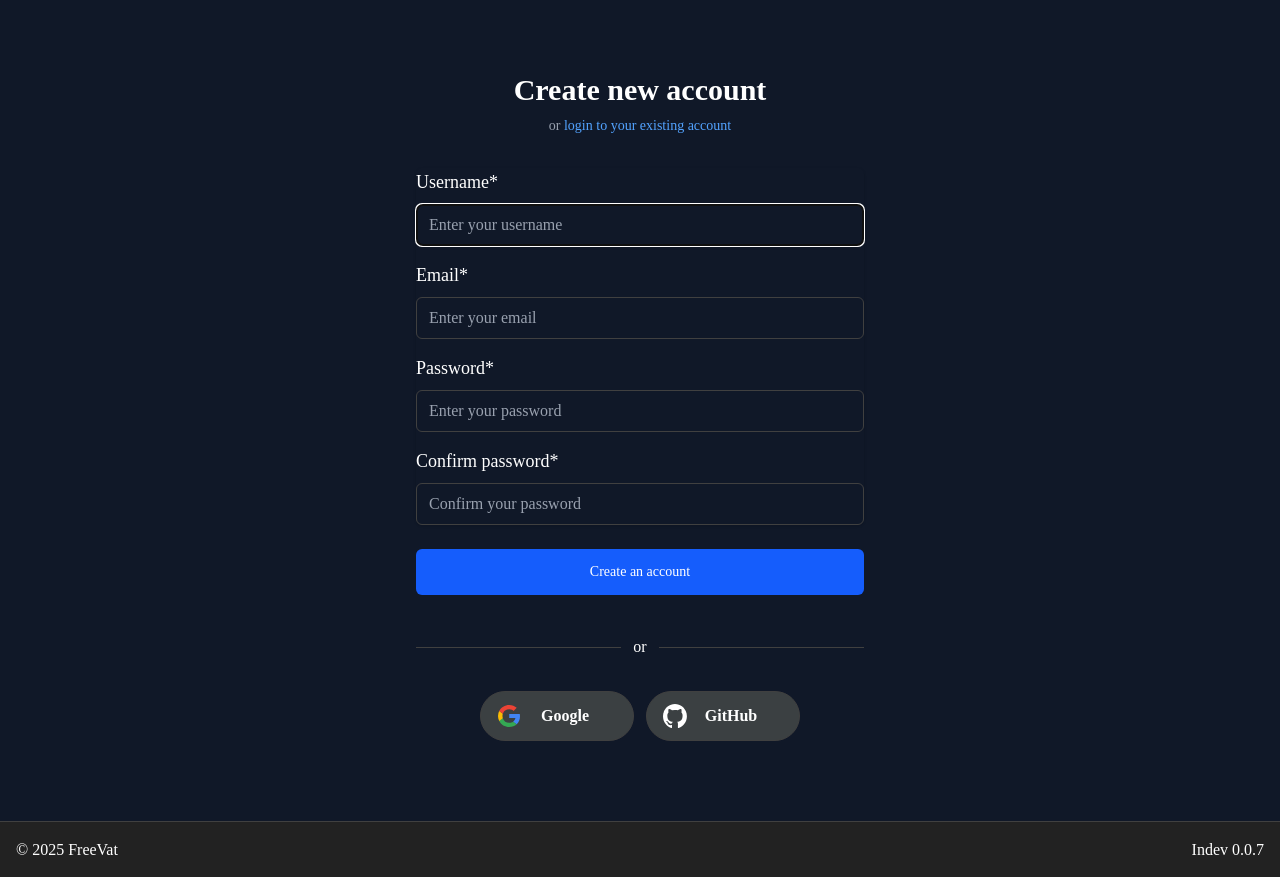
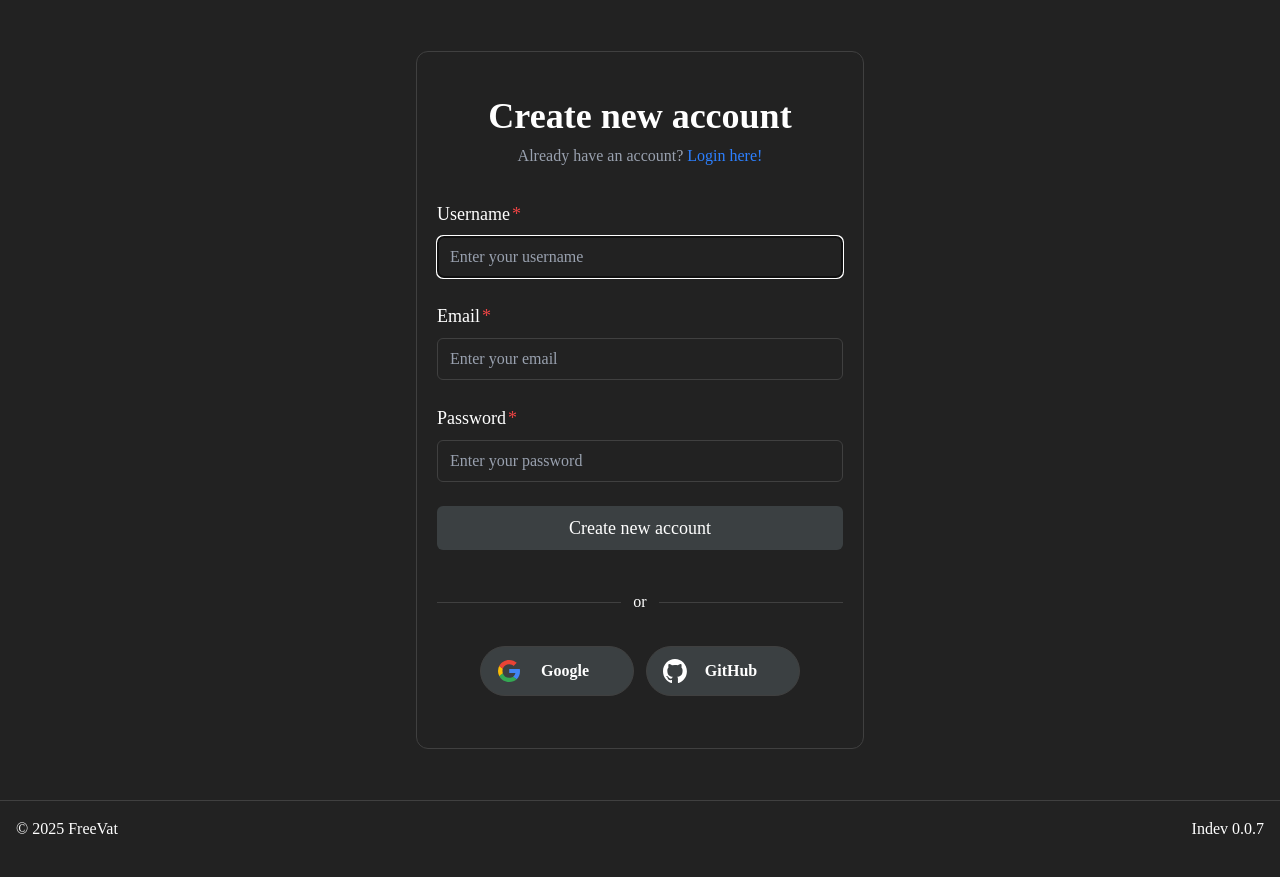
Before and after one commit to PanVat/FreeVat, a Django app: template templates/users/register.html in a window 1280 px wide. Shown: the part 110-987 px from the top of the page. After the commit the page ends 944 px from the top, so only its background shows below. Run offline with Django 5.2, Linux system fonts and the light colour scheme; the template is opened without the code that fills it: values that come from a table or form of the project are taken from there, others are empty; some libraries are stand-ins or nearby versions; some web fonts are replaced.

Commit message:
Dokončení stylování uživatelských formulářů

```diff
--- a/static/css/tailwind/dist/styles.css
+++ b/static/css/tailwind/dist/styles.css
@@ -10,24 +10,13 @@
     --color-red-100: oklch(93.6% 0.032 17.717);
     --color-red-700: oklch(50.5% 0.213 27.518);
     --color-red-900: oklch(39.6% 0.141 25.723);
-    --color-green-100: oklch(96.2% 0.044 156.743);
-    --color-green-500: oklch(72.3% 0.219 149.579);
-    --color-green-600: oklch(62.7% 0.194 149.214);
-    --color-green-700: oklch(52.7% 0.154 150.069);
-    --color-green-900: oklch(39.3% 0.095 152.535);
-    --color-blue-300: oklch(80.9% 0.105 251.813);
-    --color-blue-400: oklch(70.7% 0.165 254.624);
     --color-blue-500: oklch(62.3% 0.214 259.815);
     --color-blue-600: oklch(54.6% 0.245 262.881);
     --color-blue-700: oklch(48.8% 0.243 264.376);
-    --color-indigo-500: oklch(58.5% 0.233 277.117);
-    --color-indigo-600: oklch(51.1% 0.262 276.966);
-    --color-indigo-700: oklch(45.7% 0.24 277.023);
     --color-purple-800: oklch(43.8% 0.218 303.724);
     --color-gray-100: oklch(96.7% 0.003 264.542);
     --color-gray-300: oklch(87.2% 0.01 258.338);
     --color-gray-400: oklch(70.7% 0.022 261.325);
-    --color-gray-500: oklch(55.1% 0.027 264.364);
     --color-gray-700: oklch(37.3% 0.034 259.733);
     --color-gray-800: oklch(27.8% 0.033 256.848);
     --color-gray-900: oklch(21% 0.034 264.665);
@@ -44,8 +33,6 @@
     --text-lg--line-height: calc(1.75 / 1.125);
     --text-xl: 1.25rem;
     --text-xl--line-height: calc(1.75 / 1.25);
-    --text-3xl: 1.875rem;
-    --text-3xl--line-height: calc(2.25 / 1.875);
     --text-4xl: 2.25rem;
     --text-4xl--line-height: calc(2.5 / 2.25);
     --font-weight-medium: 500;
@@ -217,9 +204,6 @@
   .visible {
     visibility: visible;
   }
-  .relative {
-    position: relative;
-  }
   .static {
     position: static;
   }
@@ -241,20 +225,11 @@
       max-width: 96rem;
     }
   }
-  .mt-2 {
-    margin-top: calc(var(--spacing) * 2);
-  }
   .mt-4 {
     margin-top: calc(var(--spacing) * 4);
   }
-  .mt-6 {
-    margin-top: calc(var(--spacing) * 6);
-  }
   .mt-8 {
     margin-top: calc(var(--spacing) * 8);
-  }
-  .mb-1 {
-    margin-bottom: calc(var(--spacing) * 1);
   }
   .mb-2 {
     margin-bottom: calc(var(--spacing) * 2);
@@ -274,14 +249,8 @@
   .table {
     display: table;
   }
-  .min-h-screen {
-    min-height: 100vh;
-  }
   .w-full {
     width: 100%;
-  }
-  .max-w-md {
-    max-width: var(--container-md);
   }
   .flex-grow {
     flex-grow: 1;
@@ -298,13 +267,6 @@
   .justify-center {
     justify-content: center;
   }
-  .-space-y-px {
-    :where(& > :not(:last-child)) {
-      --tw-space-y-reverse: 0;
-      margin-block-start: calc(-1px * var(--tw-space-y-reverse));
-      margin-block-end: calc(-1px * calc(1 - var(--tw-space-y-reverse)));
-    }
-  }
   .space-y-4 {
     :where(& > :not(:last-child)) {
       --tw-space-y-reverse: 0;
@@ -317,13 +279,6 @@
       --tw-space-y-reverse: 0;
       margin-block-start: calc(calc(var(--spacing) * 6) * var(--tw-space-y-reverse));
       margin-block-end: calc(calc(var(--spacing) * 6) * calc(1 - var(--tw-space-y-reverse)));
-    }
-  }
-  .space-y-8 {
-    :where(& > :not(:last-child)) {
-      --tw-space-y-reverse: 0;
-      margin-block-start: calc(calc(var(--spacing) * 8) * var(--tw-space-y-reverse));
-      margin-block-end: calc(calc(var(--spacing) * 8) * calc(1 - var(--tw-space-y-reverse)));
     }
   }
   .space-x-4 {
@@ -339,9 +294,6 @@
   .rounded-lg {
     border-radius: var(--radius-lg);
   }
-  .rounded-md {
-    border-radius: var(--radius-md);
-  }
   .border {
     border-style: var(--tw-border-style);
     border-width: 1px;
@@ -350,29 +302,11 @@
     border-style: var(--tw-border-style);
     border-width: 2px;
   }
-  .border-green-700 {
-    border-color: var(--color-green-700);
-  }
   .border-red-700 {
     border-color: var(--color-red-700);
   }
-  .border-transparent {
-    border-color: transparent;
-  }
   .bg-blue-600 {
     background-color: var(--color-blue-600);
-  }
-  .bg-gray-900 {
-    background-color: var(--color-gray-900);
-  }
-  .bg-green-600 {
-    background-color: var(--color-green-600);
-  }
-  .bg-green-900 {
-    background-color: var(--color-green-900);
-  }
-  .bg-indigo-600 {
-    background-color: var(--color-indigo-600);
   }
   .bg-red-900 {
     background-color: var(--color-red-900);
@@ -389,16 +323,6 @@
   .py-3 {
     padding-block: calc(var(--spacing) * 3);
   }
-  .py-12 {
-    padding-block: calc(var(--spacing) * 12);
-  }
-  .text-center {
-    text-align: center;
-  }
-  .text-3xl {
-    font-size: var(--text-3xl);
-    line-height: var(--tw-leading, var(--text-3xl--line-height));
-  }
   .text-base {
     font-size: var(--text-base);
     line-height: var(--tw-leading, var(--text-base--line-height));
@@ -411,33 +335,13 @@
     font-size: var(--text-sm);
     line-height: var(--tw-leading, var(--text-sm--line-height));
   }
-  .text-xl {
-    font-size: var(--text-xl);
-    line-height: var(--tw-leading, var(--text-xl--line-height));
-  }
   .font-bold {
     --tw-font-weight: var(--font-weight-bold);
     font-weight: var(--font-weight-bold);
   }
-  .font-extrabold {
-    --tw-font-weight: var(--font-weight-extrabold);
-    font-weight: var(--font-weight-extrabold);
-  }
   .font-medium {
     --tw-font-weight: var(--font-weight-medium);
     font-weight: var(--font-weight-medium);
-  }
-  .text-blue-400 {
-    color: var(--color-blue-400);
-  }
-  .text-gray-400 {
-    color: var(--color-gray-400);
-  }
-  .text-gray-700 {
-    color: var(--color-gray-700);
-  }
-  .text-green-100 {
-    color: var(--color-green-100);
   }
   .text-red-100 {
     color: var(--color-red-100);
@@ -448,19 +352,9 @@
   .underline {
     text-decoration-line: underline;
   }
-  .placeholder-gray-300 {
-    &::placeholder {
-      color: var(--color-gray-300);
-    }
-  }
   .placeholder-gray-400 {
     &::placeholder {
       color: var(--color-gray-400);
-    }
-  }
-  .placeholder-gray-500 {
-    &::placeholder {
-      color: var(--color-gray-500);
     }
   }
   .shadow {
@@ -470,10 +364,6 @@
   .shadow\! {
     --tw-shadow: 0 1px 3px 0 var(--tw-shadow-color, rgb(0 0 0 / 0.1)), 0 1px 2px -1px var(--tw-shadow-color, rgb(0 0 0 / 0.1)) !important;
     box-shadow: var(--tw-inset-shadow), var(--tw-inset-ring-shadow), var(--tw-ring-offset-shadow), var(--tw-ring-shadow), var(--tw-shadow) !important;
-  }
-  .shadow-sm {
-    --tw-shadow: 0 1px 3px 0 var(--tw-shadow-color, rgb(0 0 0 / 0.1)), 0 1px 2px -1px var(--tw-shadow-color, rgb(0 0 0 / 0.1));
-    box-shadow: var(--tw-inset-shadow), var(--tw-inset-ring-shadow), var(--tw-ring-offset-shadow), var(--tw-ring-shadow), var(--tw-shadow);
   }
   .outline {
     outline-style: var(--tw-outline-style);
@@ -486,15 +376,6 @@
   .filter {
     filter: var(--tw-blur,) var(--tw-brightness,) var(--tw-contrast,) var(--tw-grayscale,) var(--tw-hue-rotate,) var(--tw-invert,) var(--tw-saturate,) var(--tw-sepia,) var(--tw-drop-shadow,);
   }
-  .transition {
-    transition-property: color, background-color, border-color, outline-color, text-decoration-color, fill, stroke, --tw-gradient-from, --tw-gradient-via, --tw-gradient-to, opacity, box-shadow, transform, translate, scale, rotate, filter, -webkit-backdrop-filter, backdrop-filter, display, content-visibility, overlay, pointer-events;
-    transition-timing-function: var(--tw-ease, var(--default-transition-timing-function));
-    transition-duration: var(--tw-duration, var(--default-transition-duration));
-  }
-  .duration-200 {
-    --tw-duration: 200ms;
-    transition-duration: 200ms;
-  }
   .hover\:bg-blue-700 {
     &:hover {
       @media (hover: hover) {
@@ -502,73 +383,9 @@
       }
     }
   }
-  .hover\:bg-green-700 {
-    &:hover {
-      @media (hover: hover) {
-        background-color: var(--color-green-700);
-      }
-    }
-  }
-  .hover\:bg-indigo-700 {
-    &:hover {
-      @media (hover: hover) {
-        background-color: var(--color-indigo-700);
-      }
-    }
-  }
-  .hover\:text-blue-300 {
-    &:hover {
-      @media (hover: hover) {
-        color: var(--color-blue-300);
-      }
-    }
-  }
-  .focus\:ring-2 {
-    &:focus {
-      --tw-ring-shadow: var(--tw-ring-inset,) 0 0 0 calc(2px + var(--tw-ring-offset-width)) var(--tw-ring-color, currentcolor);
-      box-shadow: var(--tw-inset-shadow), var(--tw-inset-ring-shadow), var(--tw-ring-offset-shadow), var(--tw-ring-shadow), var(--tw-shadow);
-    }
-  }
-  .focus\:ring-blue-500 {
-    &:focus {
-      --tw-ring-color: var(--color-blue-500);
-    }
-  }
-  .focus\:ring-green-500 {
-    &:focus {
-      --tw-ring-color: var(--color-green-500);
-    }
-  }
-  .focus\:ring-indigo-500 {
-    &:focus {
-      --tw-ring-color: var(--color-indigo-500);
-    }
-  }
-  .focus\:ring-offset-2 {
-    &:focus {
-      --tw-ring-offset-width: 2px;
-      --tw-ring-offset-shadow: var(--tw-ring-inset,) 0 0 0 var(--tw-ring-offset-width) var(--tw-ring-offset-color);
-    }
-  }
-  .focus\:outline-none {
-    &:focus {
-      --tw-outline-style: none;
-      outline-style: none;
-    }
-  }
   .sm\:inline {
     @media (width >= 40rem) {
       display: inline;
-    }
-  }
-  .sm\:px-6 {
-    @media (width >= 40rem) {
-      padding-inline: calc(var(--spacing) * 6);
-    }
-  }
-  .lg\:px-8 {
-    @media (width >= 64rem) {
-      padding-inline: calc(var(--spacing) * 8);
     }
   }
 }
@@ -896,6 +713,10 @@
 .custom-input-border {
   border-radius: var(--radius-md);
   border: 1px solid #404040 !important;
+}
+.asteriskField {
+  color: #ef4444;
+  margin-left: 2px;
 }
 .form-extra-options {
   display: flex;
--- a/static/css/tailwind/src/users/form.css
+++ b/static/css/tailwind/src/users/form.css
@@ -34,6 +34,12 @@
     border: 1px solid #404040 !important;
 }
 
+/* Červená barva pro hvězdičky povinných polí */
+.asteriskField {
+    color: #ef4444;
+    margin-left: 2px;
+}
+
 /* Kontejner pro zapamatování přihlášení a zapomenuté heslo*/
 .form-extra-options {
     @apply flex items-center justify-between text-base;
--- a/templates/base/base.html
+++ b/templates/base/base.html
@@ -8,7 +8,7 @@
           rel="stylesheet">
     <meta charset="UTF-8">
     <meta name="viewport" content="width=device-width, initial-scale=1.0">
-    <title>FreeVat</title>
+    <title>{% block title %}FreeVat{% endblock %}</title>
     <!-- Google fonty -->
     <link rel="preconnect" href="https://fonts.googleapis.com">
     <link rel="preconnect" href="https://fonts.gstatic.com" crossorigin>
--- a/templates/users/register.html
+++ b/templates/users/register.html
@@ -1,22 +1,24 @@
-<!-- templates/users/register.html -->
 {% extends "base/base.html" %}
-{% load crispy_forms_tags %}
-{% load i18n %}
 
-{% block title %} {% trans 'Registration' %} {% endblock %}
+<!-- Načtení potřebných knihoven -->
+{% load crispy_forms_tags static i18n %}
+
+{% block title %} {% trans 'FreeVat Register' %} {% endblock %}
 
 {% block content %}
-    <div class="min-h-screen bg-gray-900 flex items-center justify-center py-12 px-4 sm:px-6 lg:px-8">
-        <div class="max-w-md w-full space-y-8">
+    <!-- Registrační stránka -->
+    <div class="form-page">
+        <!-- Registrační formulář - kontejner -->
+        <div class="form-container">
             <!-- Hlavička -->
             <div>
-                <h2 class="mt-6 text-center text-3xl font-extrabold text-white">
+                <h2 class="form-main-heading">
                     {% trans "Create new account" %}
                 </h2>
-                <p class="mt-2 text-center text-sm text-gray-400">
-                    {% trans 'or' %}
-                    <a href="{% url 'users:login' %}" class="font-medium text-blue-400 hover:text-blue-300">
-                        {% trans 'login to your existing account' %}
+                <p class="form-sub-heading">
+                    {% trans 'Already have an account?' %}
+                    <a href="{% url 'users:login' %}">
+                        {% trans 'Login here!' %}
                     </a>
                 </p>
             </div>
@@ -34,7 +36,7 @@
                 {% endif %}
 
                 <!-- Formulářová pole -->
-                <div class="rounded-md shadow-sm -space-y-px">
+                <div class="form-inputs-container">
                     {% for field in form %}
                         <div class="{% if not forloop.first %}mt-4{% endif %}">
                             {{ field|as_crispy_field }}
@@ -45,22 +47,13 @@
                 <!-- Tlačítko registrace -->
                 <div>
                     <button type="submit"
-                            class="group relative w-full flex justify-center py-3 px-4 border border-transparent text-sm font-medium rounded-md text-white bg-blue-600 hover:bg-blue-700 focus:outline-none focus:ring-2 focus:ring-offset-2 focus:ring-blue-500 transition duration-200">
-                        {% trans 'Create an account' %}
+                            class="form-login-button group">
+                        {% trans 'Create new account' %}
                     </button>
                 </div>
             </form>
 
-            <!-- Zprávy -->
-            {% if messages %}
-                <div class="mt-4">
-                    {% for message in messages %}
-                        <div class="alert alert-{{ message.tags }} bg-green-900 border border-green-700 text-green-100 px-4 py-3 rounded">
-                            {{ message }}
-                        </div>
-                    {% endfor %}
-                </div>
-            {% endif %}
+            <!-- Registrace přes sociální sítě -->
             {% include "users/socials.html" %}
         </div>
     </div>
--- a/users/forms.py
+++ b/users/forms.py
@@ -49,17 +49,12 @@ class CustomUserCreationForm(UserCreationForm):
         }),
     )
 
-    # Potvrzení hesla
-    password2 = forms.CharField(
-        label=_("Confirm password"),
-        widget=forms.PasswordInput(attrs={
-            'class': INPUT_CLASSES,
-            'placeholder': _('Confirm your password')
-        }),
-    )
-
     def __init__(self, *args, **kwargs):
         super().__init__(*args, **kwargs)
+
+        # Odstraníme pole pro potvrzení hesla
+        del self.fields['password2']
+
         self.helper = FormHelper()
         self.helper.form_method = 'post'
         self.helper.form_class = 'space-y-4'  # Přidá mezeru mezi poli
@@ -67,24 +62,25 @@ class CustomUserCreationForm(UserCreationForm):
         # Nastavíme třídy pro labely
         self.helper.label_class = LABEL_CLASSES
 
+        # Ikonky do vstupních polí
+        self.fields['username'].widget.attrs.update({'icon': 'user'})
+
         # Vlastní CSS styly pro pole formuláře
         self.helper.layout = Layout(
             Field('username', css_class=INPUT_CLASSES),
             Field('email', css_class=INPUT_CLASSES),
             Field('password1', css_class=INPUT_CLASSES),
-            Field('password2', css_class=INPUT_CLASSES),
-            Submit('submit', _("Sign up"),
-                   css_class="w-full py-3 bg-blue-600 text-white rounded-lg hover:bg-blue-700 text-lg font-medium")
+            Submit('submit', _("Sign up"))
         )
 
     class Meta(UserCreationForm.Meta):
         model = User
-        fields = ('username', 'email', 'password1', 'password2')
+        fields = ('username', 'email', 'password1')
 
     def clean_email(self):
         email = self.cleaned_data.get('email')
         if User.objects.filter(email__iexact=email).exists():
-            raise forms.ValidationError(_("Email address is already in use."))
+            raise forms.ValidationError(_("This email is already in use."))
         return email
 
 
@@ -121,8 +117,7 @@ class CustomLoginForm(forms.Form):
         self.helper.layout = Layout(
             Field('username'),
             Field('password'),
-            Submit('submit', _("Log in"),
-                   css_class="w-full py-3 bg-blue-600 text-white rounded-lg hover:bg-blue-700 text-lg font-medium")
+            Submit('submit', _("Log in"))
         )
 
     def clean(self):
```
Also changed, not shown: templates/users/login.html (+4 -3 lines).
